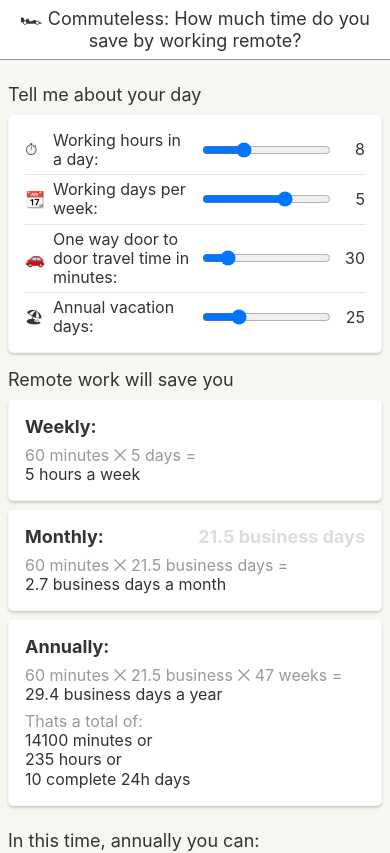
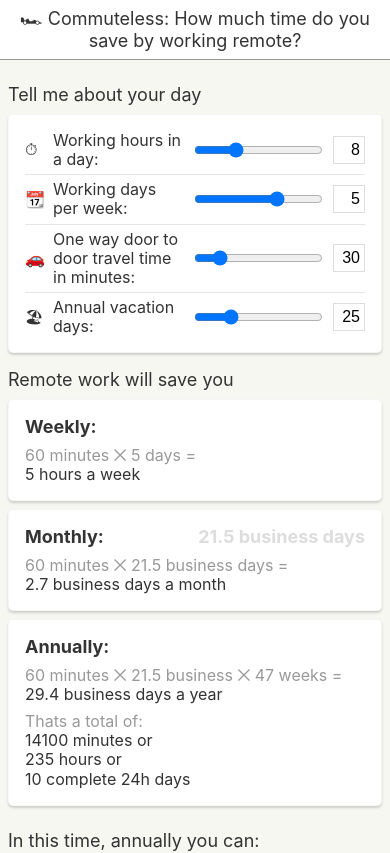
Before and after one commit to mettin/commuteless, a React (Create React App) app: page / in a window 390 px wide. Shown: the top 853 px of the page. Built offline with nearby package versions, Linux system fonts and the light colour scheme.

Commit message:
Change output numbers from span to input so they are easier to change on mobile

```diff
--- a/src/App.js
+++ b/src/App.js
@@ -98,7 +98,14 @@ export default function App() {
                   value={workingHours}
                   onChange={e => setWorkingHours(e.target.value)}
                 />
-                <span className="value">{workingHours}</span>
+                <input
+                  className="value"
+                  value={workingHours}
+                  type="number"
+                  min="1"
+                  max="24"
+                  onChange={e => setWorkingHours(e.target.value)}
+                />
               </div>
 
               <div className="input-group">
@@ -116,7 +123,14 @@ export default function App() {
                   value={workingDays}
                   onChange={e => setWorkingDays(e.target.value)}
                 />
-                <span className="value">{workingDays}</span>
+                <input
+                  className="value"
+                  min="1"
+                  max="7"
+                  type="number"
+                  value={workingDays}
+                  onChange={e => setWorkingDays(e.target.value)}
+                />
               </div>
 
               <div className="input-group">
@@ -134,7 +148,14 @@ export default function App() {
                   value={travelTime}
                   onChange={e => setTravelTime(e.target.value)}
                 />
-                <span className="value">{travelTime}</span>
+                <input
+                  className="value"
+                  min="1"
+                  max="180"
+                  type="number"
+                  value={travelTime}
+                  onChange={e => setTravelTime(e.target.value)}
+                />
               </div>
 
               <div className="input-group">
@@ -152,7 +173,14 @@ export default function App() {
                   value={vacationDays}
                   onChange={e => setVacationDays(e.target.value)}
                 />
-                <span className="value">{vacationDays}</span>
+                <input
+                  className="value"
+                  min="0"
+                  max="99"
+                  type="number"
+                  value={vacationDays}
+                  onChange={e => setVacationDays(e.target.value)}
+                />
               </div>
             </div>
           </form>
--- a/src/styles.css
+++ b/src/styles.css
@@ -112,8 +112,17 @@ input {
   flex: 1;
 }
 .input-group .value {
-  width: 32px;
+  max-width: 32px;
   text-align: right;
+  padding: 4px;
+  margin-left: 8px;
+  text-align: right;
+  font-size: 16px;
+  -webkit-appearance: none;
+  border: 1px solid #ddd;
+}
+.value::-webkit-inner-spin-button {
+  display: none;
 }
 
 .blocks {
```
